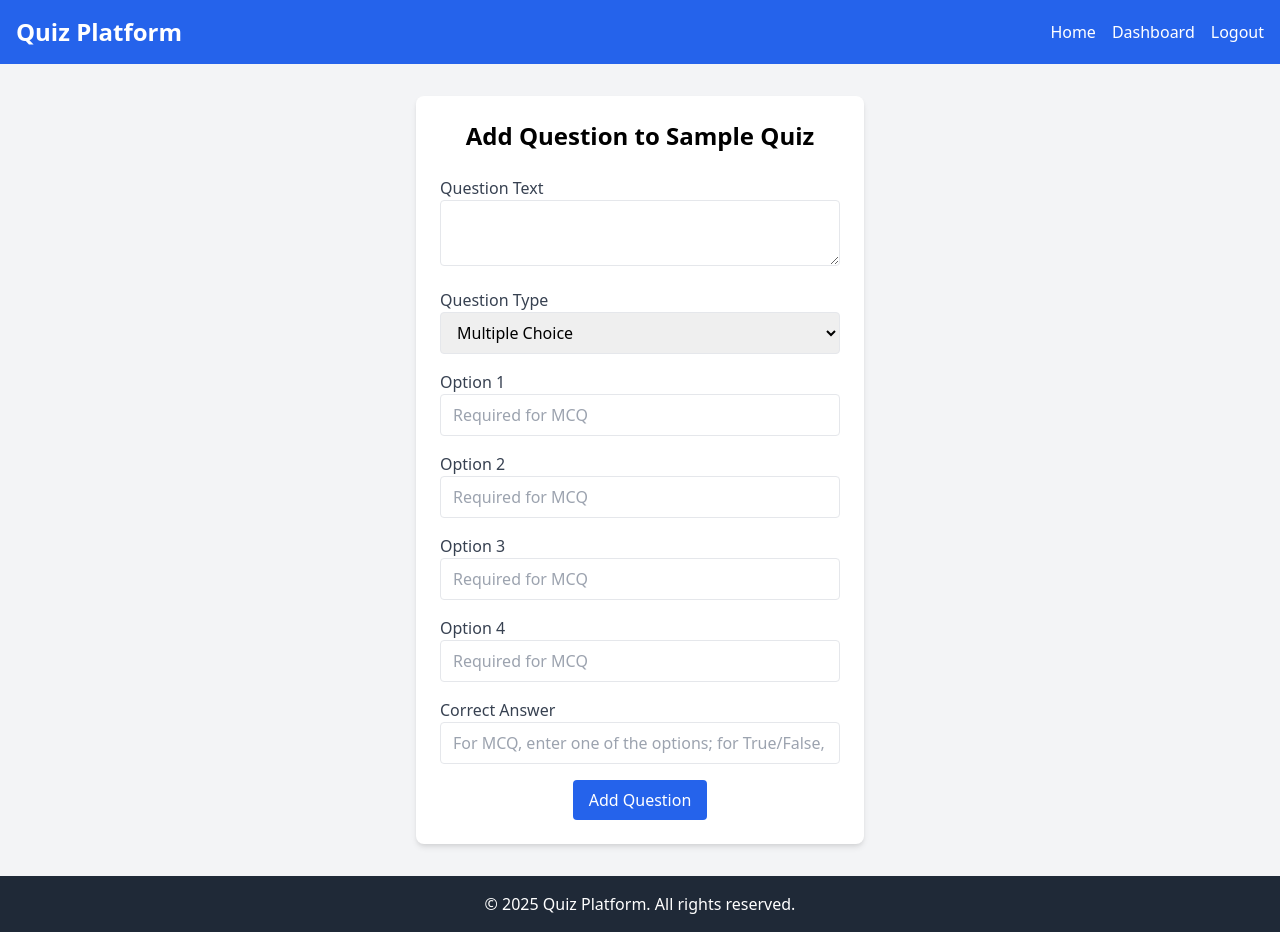
After one commit to akshayadhopate/Online-quiz-platform, a Flask app: page /admin/quiz/1/question/create in a window 1280 px wide. The commit adds this page. Run offline with Flask 3, Linux system fonts and the light colour scheme; a user stored in the database is signed in.

Commit message:
Added admin quiz and question management with MCQ and True/False support

```diff
--- a/app/__init__.py
+++ b/app/__init__.py
@@ -22,10 +22,12 @@ def create_app():
     # Import blueprints here to avoid circular imports
     from app.routes.main import main_bp
     from app.routes.auth import auth_bp
+    from app.routes.quiz import quiz_bp
 
     # Register Blueprints
     app.register_blueprint(main_bp)
     app.register_blueprint(auth_bp)
+    app.register_blueprint(quiz_bp)
 
     # Create database tables
     with app.app_context():
--- a/app/forms.py
+++ b/app/forms.py
@@ -1,6 +1,6 @@
 from flask_wtf import FlaskForm
-from wtforms import StringField, PasswordField, BooleanField, SubmitField
-from wtforms.validators import DataRequired, Email, EqualTo, Length
+from wtforms import StringField, PasswordField, BooleanField, SubmitField, TextAreaField, SelectField
+from wtforms.validators import DataRequired, Email, EqualTo, Length, ValidationError
 from app.models import User
 
 class RegistrationForm(FlaskForm):
@@ -19,3 +19,75 @@ class LoginForm(FlaskForm):
     password = PasswordField("Password", validators=[DataRequired()])
     remember = BooleanField("Remember Me")
     submit = SubmitField("Login")
+
+class QuizForm(FlaskForm):
+    title = StringField("Quiz Title", validators=[DataRequired(), Length(min=3, max=100)])
+    description = TextAreaField("Description", validators=[Length(max=500)])
+    submit = SubmitField("Create Quiz")
+
+class QuestionForm(FlaskForm):
+    text = TextAreaField("Question Text", validators=[DataRequired()])
+    type = SelectField(
+        "Question Type",
+        choices=[("MCQ", "Multiple Choice"), ("TRUE_FALSE", "True/False")],
+        validators=[DataRequired()],
+    )
+    option1 = StringField("Option 1", render_kw={"placeholder": "Required for MCQ"})
+    option2 = StringField("Option 2", render_kw={"placeholder": "Required for MCQ"})
+    option3 = StringField("Option 3", render_kw={"placeholder": "Required for MCQ"})
+    option4 = StringField("Option 4", render_kw={"placeholder": "Required for MCQ"})
+    correct_answer = StringField(
+        "Correct Answer",
+        validators=[DataRequired()],
+        render_kw={"placeholder": "For MCQ, enter one of the options; for True/False, enter 'True' or 'False'"}
+    )
+    submit = SubmitField("Add Question")
+
+    def validate(self, extra_validators=None):
+        if not super().validate(extra_validators):
+            return False
+
+        if self.type.data == "MCQ":
+            # Ensure all options are filled
+            if not all([self.option1.data, self.option2.data, self.option3.data, self.option4.data]):
+                msg = "All four options are required for MCQ."
+                self.option1.errors.append(msg)
+                return False
+
+            # Correct answer must be one of the options
+            if self.correct_answer.data not in [
+                self.option1.data,
+                self.option2.data,
+                self.option3.data,
+                self.option4.data,
+            ]:
+                self.correct_answer.errors.append("Correct answer must match one of the options.")
+                return False
+
+        elif self.type.data == "TRUE_FALSE":
+            if self.correct_answer.data not in ["True", "False"]:
+                self.correct_answer.errors.append("Correct answer must be 'True' or 'False' for True/False questions.")
+                return False
+
+        return True
+
+# class QuestionForm(FlaskForm):
+#     text = TextAreaField("Question Text", validators=[DataRequired()])
+#     type = SelectField("Question Type", choices=[("MCQ", "Multiple Choice"), ("TRUE_FALSE", "True/False")], validators=[DataRequired()])
+#     option1 = StringField("Option 1", validators=[DataRequired()], render_kw={"placeholder": "Required for MCQ"})
+#     option2 = StringField("Option 2", validators=[DataRequired()], render_kw={"placeholder": "Required for MCQ"})
+#     option3 = StringField("Option 3", validators=[DataRequired()], render_kw={"placeholder": "Required for MCQ"})
+#     option4 = StringField("Option 4", validators=[DataRequired()], render_kw={"placeholder": "Required for MCQ"})
+#     correct_answer = StringField("Correct Answer", validators=[DataRequired()], render_kw={"placeholder": "For MCQ, enter one of the options; for True/False, enter 'True' or 'False'"})
+#     submit = SubmitField("Add Question")
+
+#     def validate(self, extra_validators=None):
+#         if not super().validate(extra_validators):
+#             return False
+#         if self.type.data == "MCQ" and self.correct_answer.data not in [self.option1.data, self.option2.data, self.option3.data, self.option4.data]:
+#             self.correct_answer.errors.append("Correct answer must be one of the provided options.")
+#             return False
+#         if self.type.data == "TRUE_FALSE" and self.correct_answer.data not in ["True", "False"]:
+#             self.correct_answer.errors.append("Correct answer must be 'True' or 'False' for True/False questions.")
+#             return False
+#         return True
--- a/app/routes/__init__.py
+++ b/app/routes/__init__.py
@@ -1,3 +1,4 @@
 # Empty file to make routes a package
 from .main import main_bp
 from .auth import auth_bp
+from .quiz import quiz_bp
--- /dev/null
+++ b/app/routes/quiz.py
@@ -0,0 +1,106 @@
+from flask import Blueprint, render_template, redirect, url_for, flash, request
+from flask_login import login_required, current_user
+from app import db
+from app.models import Quiz, Question
+from app.forms import QuizForm, QuestionForm
+
+quiz_bp = Blueprint("quiz", __name__)
+
+def admin_required(func):
+    def wrapper(*args, **kwargs):
+        if not current_user.is_authenticated or current_user.role != "ADMIN":
+            flash("Access denied. Admins only.", "danger")
+            return redirect(url_for("main.home"))
+        return func(*args, **kwargs)
+    wrapper.__name__ = func.__name__
+    return wrapper
+
+@quiz_bp.route("/admin/quizzes")
+@login_required
+@admin_required
+def list_quizzes():
+    quizzes = Quiz.query.filter_by(created_by=current_user.id).all()
+    return render_template("admin_quiz_list.html", quizzes=quizzes)
+
+@quiz_bp.route("/admin/quiz/create", methods=["GET", "POST"])
+@login_required
+@admin_required
+def create_quiz():
+    form = QuizForm()
+    if form.validate_on_submit():
+        quiz = Quiz(
+            title=form.title.data,
+            description=form.description.data,
+            created_by=current_user.id
+        )
+        db.session.add(quiz)
+        db.session.commit()
+        flash("Quiz created successfully!", "success")
+        return redirect(url_for("quiz.list_quizzes"))
+    return render_template("admin_quiz_create.html", form=form)
+
+@quiz_bp.route("/admin/quiz/<int:quiz_id>/questions")
+@login_required
+@admin_required
+def list_questions(quiz_id):
+    quiz = Quiz.query.get_or_404(quiz_id)
+    if quiz.created_by != current_user.id:
+        flash("Access denied.", "danger")
+        return redirect(url_for("quiz.list_quizzes"))
+    return render_template("admin_question_list.html", quiz=quiz)
+
+@quiz_bp.route("/admin/quiz/<int:quiz_id>/question/create", methods=["GET", "POST"])
+@login_required
+@admin_required
+def create_question(quiz_id):
+    quiz = Quiz.query.get_or_404(quiz_id)
+    if quiz.created_by != current_user.id:
+        flash("Access denied.", "danger")
+        return redirect(url_for("quiz.list_quizzes"))
+
+    form = QuestionForm()
+
+    if form.validate_on_submit():
+        question = Question(
+            quiz_id=quiz.id,
+            text=form.text.data,
+            type=form.type.data,
+            options=[form.option1.data, form.option2.data, form.option3.data, form.option4.data]
+            if form.type.data == "MCQ"
+            else None,
+            correct_answer=form.correct_answer.data
+        )
+        db.session.add(question)
+        db.session.commit()
+        flash("Question added successfully!", "success")
+        return redirect(url_for("quiz.list_questions", quiz_id=quiz.id))
+
+    # 👇 Add this block to catch validation issues
+    elif request.method == "POST":
+        print("Form validation failed:", form.errors)
+        flash("Please fix the errors in the form.", "danger")
+
+    return render_template("admin_question_create.html", form=form, quiz=quiz)
+
+# @quiz_bp.route("/admin/quiz/<int:quiz_id>/question/create", methods=["GET", "POST"])
+# @login_required
+# @admin_required
+# def create_question(quiz_id):
+#     quiz = Quiz.query.get_or_404(quiz_id)
+#     if quiz.created_by != current_user.id:
+#         flash("Access denied.", "danger")
+#         return redirect(url_for("quiz.list_quizzes"))
+#     form = QuestionForm()
+#     if form.validate_on_submit():
+#         question = Question(
+#             quiz_id=quiz.id,
+#             text=form.text.data,
+#             type=form.type.data,
+#             options=[form.option1.data, form.option2.data, form.option3.data, form.option4.data] if form.type.data == "MCQ" else None,
+#             correct_answer=form.correct_answer.data
+#         )
+#         db.session.add(question)
+#         db.session.commit()
+#         flash("Question added successfully!", "success")
+#         return redirect(url_for("quiz.list_questions", quiz_id=quiz.id))
+#     return render_template("admin_question_create.html", form=form, quiz=quiz)
--- a/app/templates/admin_dashboard.html
+++ b/app/templates/admin_dashboard.html
@@ -3,10 +3,10 @@
 <div class="max-w-2xl mx-auto">
     <h2 class="text-2xl font-bold text-center mb-6">Admin Dashboard</h2>
     <p class="text-center">Welcome, {{ current_user.email }}! Manage quizzes and questions here.</p>
-    <!-- Placeholder for admin controls -->
     <div class="mt-6">
         <h3 class="text-xl font-semibold">Quiz Management</h3>
-        <p class="text-gray-600">Quiz management tools will be added here.</p>
+        <a href="{{ url_for('quiz.create_quiz') }}" class="inline-block bg-blue-600 text-white px-4 py-2 rounded hover:bg-blue-700 mt-4">Create New Quiz</a>
+        <a href="{{ url_for('quiz.list_quizzes') }}" class="inline-block bg-gray-600 text-white px-4 py-2 rounded hover:bg-gray-700 mt-4 ml-4">View All Quizzes</a>
     </div>
 </div>
 {% endblock %}
--- /dev/null
+++ b/app/templates/admin_question_create.html
@@ -0,0 +1,102 @@
+{% if form.errors %}
+<div class="bg-red-100 border border-red-400 text-red-700 px-4 py-3 rounded mb-4">
+    <strong class="font-bold">Errors:</strong>
+    <ul class="list-disc list-inside">
+    {% for field, errors in form.errors.items() %}
+        {% for error in errors %}
+            <li>{{ error }}</li>
+        {% endfor %}
+    {% endfor %}
+    </ul>
+</div>
+{% endif %}
+
+{% extends "base.html" %}
+{% block content %}
+<div class="max-w-md mx-auto bg-white p-6 rounded-lg shadow-md">
+    <h2 class="text-2xl font-bold text-center mb-6">Add Question to {{ quiz.title }}</h2>
+    <form method="POST" action="">
+        {{ form.hidden_tag() }}
+        <div class="mb-4">
+            {{ form.text.label(class="block text-gray-700") }}
+            {{ form.text(class="w-full px-3 py-2 border rounded") }}
+            {% if form.text.errors %}
+                {% for error in form.text.errors %}
+                    <span class="text-red-500 text-sm">{{ error }}</span>
+                {% endfor %}
+            {% endif %}
+        </div>
+        <div class="mb-4">
+            {{ form.type.label(class="block text-gray-700") }}
+            {{ form.type(class="w-full px-3 py-2 border rounded", onchange="toggleMCQOptions()") }}
+            {% if form.type.errors %}
+                {% for error in form.type.errors %}
+                    <span class="text-red-500 text-sm">{{ error }}</span>
+                {% endfor %}
+            {% endif %}
+        </div>
+
+        <div id="mcq-options">
+            <div class="mb-4">
+                {{ form.option1.label(class="block text-gray-700") }}
+                {{ form.option1(class="w-full px-3 py-2 border rounded") }}
+                {% if form.option1.errors %}
+                    {% for error in form.option1.errors %}
+                        <span class="text-red-500 text-sm">{{ error }}</span>
+                    {% endfor %}
+                {% endif %}
+            </div>
+            <div class="mb-4">
+                {{ form.option2.label(class="block text-gray-700") }}
+                {{ form.option2(class="w-full px-3 py-2 border rounded") }}
+                {% if form.option2.errors %}
+                    {% for error in form.option2.errors %}
+                        <span class="text-red-500 text-sm">{{ error }}</span>
+                    {% endfor %}
+                {% endif %}
+            </div>
+            <div class="mb-4">
+                {{ form.option3.label(class="block text-gray-700") }}
+                {{ form.option3(class="w-full px-3 py-2 border rounded") }}
+                {% if form.option3.errors %}
+                    {% for error in form.option3.errors %}
+                        <span class="text-red-500 text-sm">{{ error }}</span>
+                    {% endfor %}
+                {% endif %}
+            </div>
+            <div class="mb-4">
+                {{ form.option4.label(class="block text-gray-700") }}
+                {{ form.option4(class="w-full px-3 py-2 border rounded") }}
+                {% if form.option4.errors %}
+                    {% for error in form.option4.errors %}
+                        <span class="text-red-500 text-sm">{{ error }}</span>
+                    {% endfor %}
+                {% endif %}
+            </div>
+        </div>
+
+        <div class="mb-4">
+            {{ form.correct_answer.label(class="block text-gray-700") }}
+            {{ form.correct_answer(class="w-full px-3 py-2 border rounded") }}
+            {% if form.correct_answer.errors %}
+                {% for error in form.correct_answer.errors %}
+                    <span class="text-red-500 text-sm">{{ error }}</span>
+                {% endfor %}
+            {% endif %}
+        </div>
+        <div class="text-center">
+            {{ form.submit(class="bg-blue-600 text-white px-4 py-2 rounded hover:bg-blue-700") }}
+        </div>
+    </form>
+</div>
+
+<script>
+    function toggleMCQOptions() {
+        const typeSelect = document.querySelector("select[name='type']");
+        const mcqOptions = document.getElementById("mcq-options");
+        mcqOptions.style.display = (typeSelect.value === "MCQ") ? "block" : "none";
+    }
+
+    document.addEventListener("DOMContentLoaded", toggleMCQOptions);
+</script>
+{% endblock %}
```
Also changed, not shown: app/models.py (+22 -0 lines), app/templates/admin_question_list.html (added, +24 -0 lines), app/templates/admin_quiz_create.html (added, +30 -0 lines), app/templates/admin_quiz_list.html (added, +20 -0 lines), instance/quiz_platform.db.
